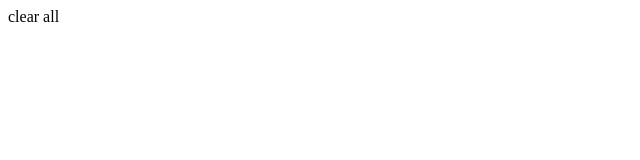
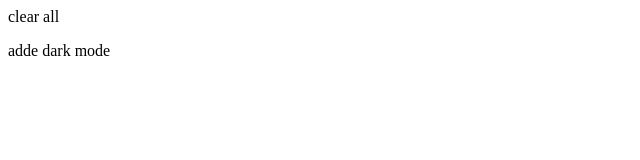
Before and after one commit to Farhan-0222/chatgpt-task, a plain HTML site: page index.html in a window 1280 px wide. Shown: the full height of the page, 0-640 px from the left. Drawn offline with Linux system fonts and the light colour scheme.

```diff
--- a/index.html
+++ b/index.html
@@ -1 +1,2 @@
 <botton>clear all</botton>
+<p>adde dark mode</p>
```
